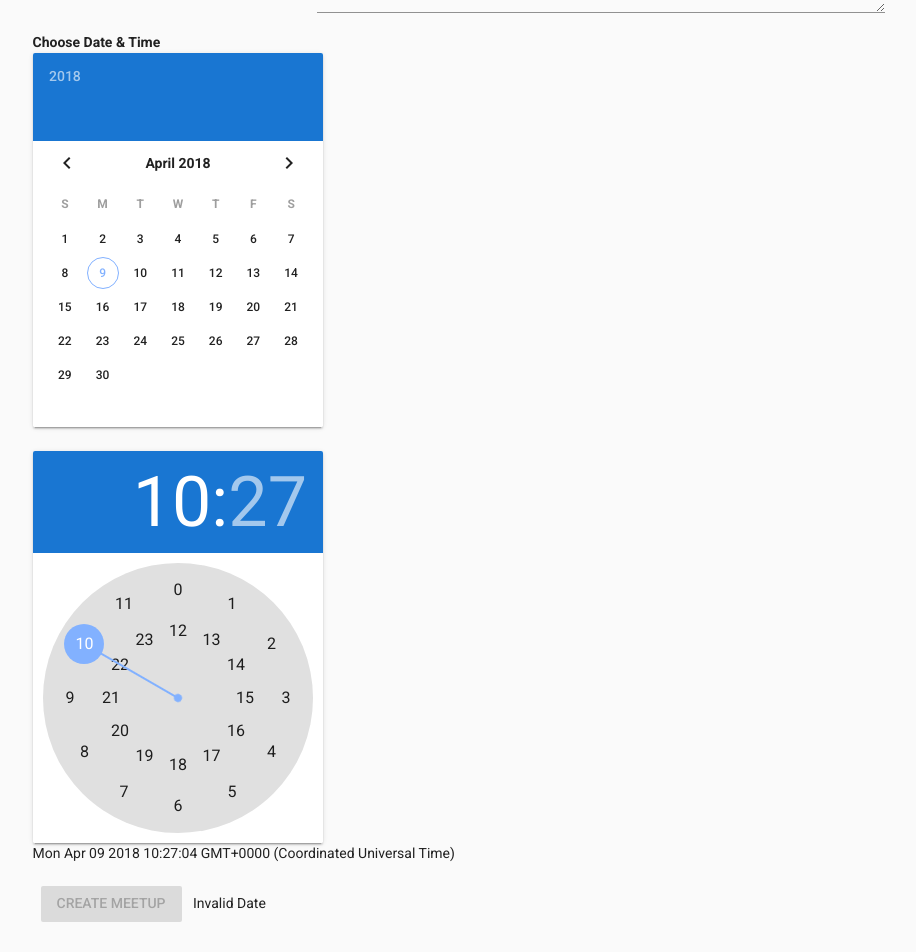
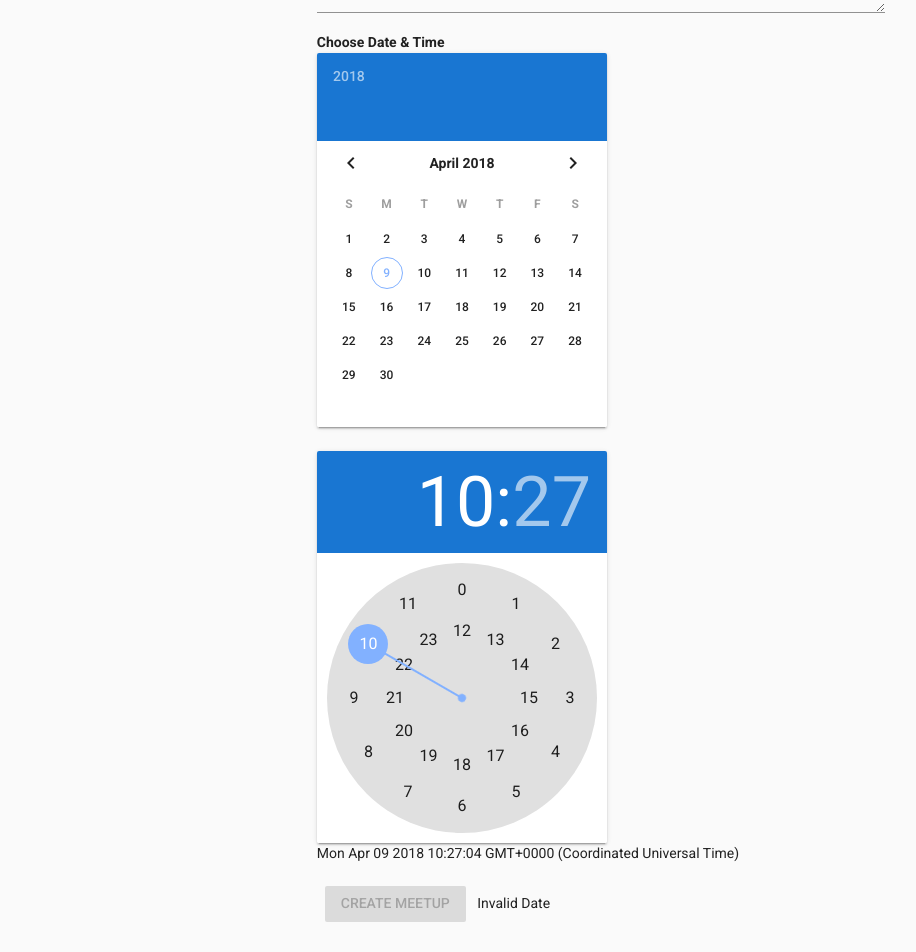
Before and after one commit to osama-mohamed/practice, a Vue app: page /meetup/new in a window 1280 px wide. Shown: the part 454-1406 px from the top of the page, without its empty margins (39-955 px from the left). Built offline with nearby package versions, Linux system fonts and the light colour scheme.

Commit message:
style design

```diff
--- a/src/components/Meetup/CreateMeetup.vue
+++ b/src/components/Meetup/CreateMeetup.vue
@@ -65,24 +65,24 @@
         </form>
       </v-flex>
     </v-layout>
-    <v-layout row>
+    <v-layout row justify-center>
       <v-flex xs12 sm6 offset-sm-3>
         <h4>Choose Date & Time</h4>
       </v-flex>
     </v-layout>
-    <v-layout row class="mb-2">
+    <v-layout row justify-center class="mb-2">
       <v-flex xs12 sm6 offset-sm-3>
         <v-date-picker v-model="date"></v-date-picker>
         <p>{{date}}</p>
       </v-flex>
     </v-layout>
-    <v-layout row>
+    <v-layout row justify-center>
       <v-flex xs12 sm6 offset-sm-3>
         <v-time-picker v-model="time" format="24hr"></v-time-picker>
         <p>{{time}}</p>
       </v-flex>
     </v-layout>
-    <v-layout row>
+    <v-layout row justify-center>
       <v-flex xs12 sm6 offset-sm-3>
         <v-btn type="submit" class="primary" :disabled="!formIsValid">Create Meetup</v-btn>
         {{submittableDateTime}}
--- a/src/components/User/Signin.vue
+++ b/src/components/User/Signin.vue
@@ -1,6 +1,6 @@
 <template>
   <v-container>
-    <v-layout row>
+    <v-layout row justify-center>
       <v-flex xs12 sm6 offset-sm-6>
         <v-card>
           <v-card-text>
--- a/src/components/User/Signup.vue
+++ b/src/components/User/Signup.vue
@@ -1,6 +1,6 @@
 <template>
   <v-container>
-    <v-layout row>
+    <v-layout row justify-center>
       <v-flex xs12 sm6 offset-sm-6>
         <v-card>
           <v-card-text>
--- a/src/stylus/main.styl
+++ b/src/stylus/main.styl
@@ -1 +1,2 @@
 @import '~vuetify/src/stylus/main';
+require('~vuetify/dist/vuetify.min.css')
```
